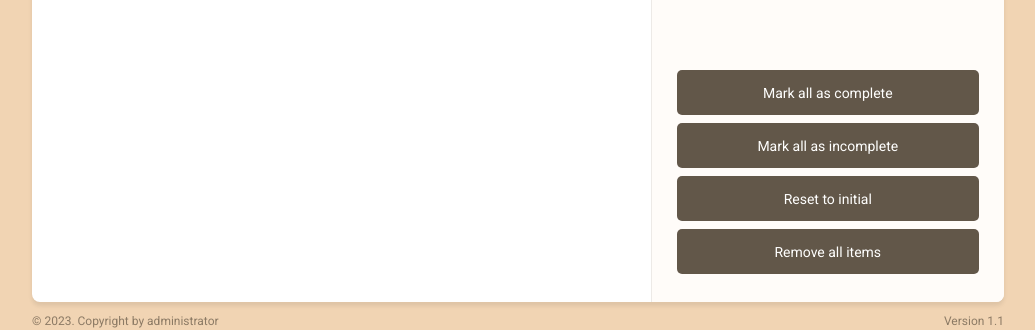
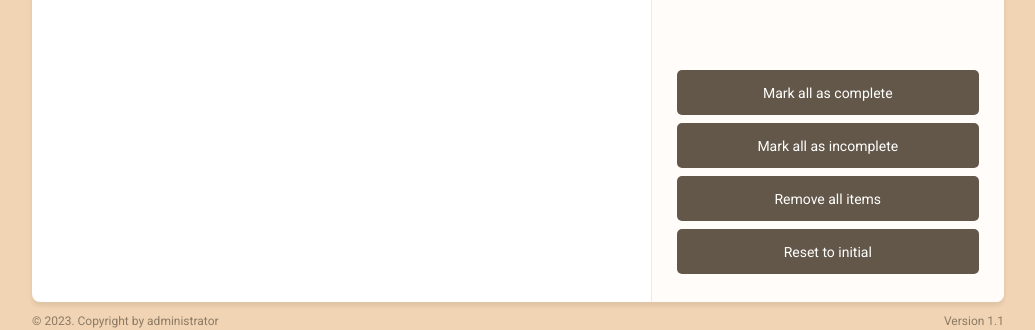
Before and after one commit to DayanK/trektag, a React (Vite) app: page / in a window 1280 px wide. Shown: the part 403-733 px from the top of the page, without its empty margins (122-1157 px from the left). Built offline with nearby package versions, Linux system fonts and the light colour scheme.

Commit message:
Add ToogleCheckbox, refactoring all handler

```diff
--- a/src/App.tsx
+++ b/src/App.tsx
@@ -4,26 +4,98 @@ import Footer from "./components/Footer";
 import Header from "./components/Header/Header";
 import ItemList from "./components/ItemsList/ItemList";
 import Sidebar from "./components/Sidebar/Sidebar";
-import { initialItems } from "./lib/constants";
+import { initialItems, ItemType, TInitialItems } from "./lib/constants";
 
 function App() {
-  const [item, setItems] = useState(initialItems)
+  const [items, setItems] = useState<ItemType[]>(initialItems);
+
+  const handleAddItems = (newItemText: string ) => {
+
+    const newItem: ItemType = {
+      id: new Date().getTime(),
+      name: newItemText,
+      packed: false
+    };
+
+    const newItems = [...items, newItem];
+    setItems(newItems)
+
+  };
+
+  const handleDeleteItems = (id: number) => {
+    const newItems = items.filter((item) => item.id !== id);
+    setItems(newItems)
+  }
+
+  const handleToogleItems = (id:number) => {
+
+    const newItems = items.map((item) => {
+
+        if(item.id === id){
+          return {...item, packed: !item.packed};
+        }
+
+        return item
+
+    });
+
+    setItems(newItems)
+  }
+
+
+  const handleRemoveAllItems = () => {
+    setItems([]);
+  };
+
+  const handleResetToInitial = () => {
+    setItems(initialItems)
+  };
+
+  const handleMarkAllAsCompleted  = () => {
+    const newItems : TInitialItems = items.map((item) =>{
+       return {...item, packed: true}
+    });
+    console.log(newItems)
+
+
+    setItems(newItems);
+  }
+
+  const handleMarkAllAsInCompleted = () => {
+    const newItems: TInitialItems = items.map((item) => {
+      return { ...item, packed: false };
+    });
+
+    setItems(newItems);
+    console.log("Marked all as incomplete: ", newItems);
+  };
+
+
 
 
   return (
-
     <>
       <BackgroundHeading />
 
       <main>
         <Header />
-        <ItemList items={item}/>
-        <Sidebar setItems={setItems} />
+        <ItemList
+          items={items}
+          handleDeleteItems={handleDeleteItems}
+          handleToogleItems={handleToogleItems}
+        />
+        <Sidebar
+          handleAddItems={handleAddItems}
+          handleMarkAllAsCompleted={handleMarkAllAsCompleted}
+          handleMarkAllAsInCompleted={handleMarkAllAsInCompleted}
+          handleResetToInitial={handleResetToInitial}
+          handleRemoveAllItems={handleRemoveAllItems}
+        />
       </main>
 
       <Footer />
     </>
-  )
+  );
 }
 
 export default App
--- a/src/components/Button.tsx
+++ b/src/components/Button.tsx
@@ -2,13 +2,14 @@
 import React, { ReactNode } from 'react';
 
 interface ButtonProps {
-    type: string
+    buttonType: string
     children: ReactNode;
+    onClick?: () => void;
 }
 
-const Button: React.FC<ButtonProps> = ({ type, children }) => {
+const Button: React.FC<ButtonProps> = ({ buttonType, children, onClick }) => {
   return (
-    <button className={`btn ${type === 'secondary' ? "btn--secondary" : ""}`}>
+    <button onClick={onClick} className={`btn ${buttonType === 'secondary' ? "btn--secondary" : ""}`}>
       {children}
     </button>
   );
--- a/src/components/ItemsList/Item.tsx
+++ b/src/components/ItemsList/Item.tsx
@@ -2,20 +2,24 @@ import React from 'react';
 
 interface ItemProps {
   item: {
+    id:number,
     name: string;
     packed: boolean;
   };
+  handleDeleteItems : (id: number) => void;
+  handleToogleItems : (id: number) => void;
+
 }
 
-const Item: React.FC<ItemProps> = ({ item }) => {
+const Item: React.FC<ItemProps> = ({ item, handleDeleteItems, handleToogleItems }) => {
   return (
     <li className="item">
       <label>
-        <input type="checkbox" defaultChecked={item.packed} />
+        <input type="checkbox" checked={item.packed} onClick={()=>handleToogleItems(item.id)} />
         {item.name}
       </label>
 
-      <button>❌</button>
+      <button onClick={() => handleDeleteItems(item.id)}>❌</button>
     </li>
   );
 };
--- a/src/components/ItemsList/ItemList.tsx
+++ b/src/components/ItemsList/ItemList.tsx
@@ -4,13 +4,21 @@ import { TInitialItems } from "../../lib/constants";
 
 interface ItemListProps {
   items: TInitialItems;
+  handleDeleteItems: (id: number) => void;
+  handleToogleItems : (id: number) => void;
+
 }
 
-const ItemList: React.FC<ItemListProps> = ({ items }) => {
+const ItemList: React.FC<ItemListProps> = ({ items, handleDeleteItems, handleToogleItems }) => {
   return (
     <ul>
       {items.map((item) => {
-        return <Item key={item.id} item={item} />;
+        return <Item
+          key={item.id}
+          item={item}
+          handleDeleteItems={handleDeleteItems}
+          handleToogleItems={handleToogleItems}
+          />;
       })}
     </ul>
   );
--- a/src/components/Sidebar/AddItemForm.tsx
+++ b/src/components/Sidebar/AddItemForm.tsx
@@ -1,13 +1,12 @@
-import { ChangeEvent, Dispatch, FormEvent, SetStateAction, useRef, useState } from "react";
+import { ChangeEvent, FormEvent, useRef, useState } from "react";
 import Button from "../Button";
-import { TInitialItems, ItemType } from "../../lib/constants";
 
 interface IAddItemForm {
-  setItems: Dispatch<SetStateAction<TInitialItems>>
+  onAddItems: (itemText: string) => void;
 }
 
 
-const AddItemForm : React.FC<IAddItemForm> = ({ setItems }) => {
+const AddItemForm : React.FC<IAddItemForm> = ({ onAddItems }) => {
   const [itemText, setItemText] = useState<string>("");
   const inputRef = useRef<HTMLInputElement | null>(null);
 
@@ -25,12 +24,9 @@ const AddItemForm : React.FC<IAddItemForm> = ({ setItems }) => {
       return  // permet de stopper la function AddItemForm et empecher le block de continuer
     }
 
-    const newItem: ItemType = {
-      id: new Date().getTime(),
-      name: itemText,
-      packed: false, };
-      setItems((prevItems) => [...prevItems, newItem]);
-      setItemText("");
+
+    onAddItems(itemText)
+    setItemText("");
   }
 
   return (
@@ -42,7 +38,7 @@ const AddItemForm : React.FC<IAddItemForm> = ({ setItems }) => {
           onChange={handleChange}
           autoFocus={true}
         />
-        <Button type="secondary"> Add to list</Button>
+        <Button buttonType="secondary" > Add to list</Button>
 
     </form>
   )
--- a/src/components/Sidebar/ButtonGroup.tsx
+++ b/src/components/Sidebar/ButtonGroup.tsx
@@ -1,13 +1,50 @@
-import { secondaryButtons } from "../../lib/constants";
+// import { secondaryButtons } from "../../lib/constants";
 import Button from "../Button";
 
 
-const ButtonGroup = () => {
+interface IButtGroupProps {
+  handleAddItems: (itemText: string) => void;
+  handleMarkAllAsCompleted: () => void;
+  handleMarkAllAsInCompleted: () => void;
+  handleResetToInitial: () => void;
+  handleRemoveAllItems: () => void;
+}
+
+
+
+const ButtonGroup: React.FC<IButtGroupProps> = ({
+  handleMarkAllAsCompleted,
+  handleMarkAllAsInCompleted,
+  handleRemoveAllItems,
+  handleResetToInitial,
+}) => {
+  const secondaryButtons = [
+    {
+      text: "Mark all as complete",
+      onClick: handleMarkAllAsCompleted,
+    },
+    {
+      text: "Mark all as incomplete",
+      onClick: handleMarkAllAsInCompleted,
+    },
+    {
+      text: "Remove all items",
+      onClick: handleRemoveAllItems,
+    },
+    {
+      text: "Reset to initial",
+      onClick: handleResetToInitial,
+    },
+  ];
+
   return (
     <section className="button-group">
-      {secondaryButtons.map((text) => (
-        <Button key={text} type="secondary">
-          {text}
+      {secondaryButtons.map((button) => (
+        <Button
+          key={button.text + button.text.toString()}
+          buttonType="secondary"
+          onClick={button.onClick}>
+          {button.text}
         </Button>
       ))}
     </section>
--- a/src/components/Sidebar/Sidebar.tsx
+++ b/src/components/Sidebar/Sidebar.tsx
@@ -1,18 +1,27 @@
-import { Dispatch, SetStateAction } from "react";
 import AddItemForm from "./AddItemForm";
 import ButtonGroup from "./ButtonGroup";
-import { TInitialItems } from "../../lib/constants";
 
 interface ISidebarProps {
-  setItems: Dispatch<SetStateAction<TInitialItems>>
+  handleAddItems: (itemText: string) => void;
+
+  handleRemoveAllItems: () => void;
+  handleResetToInitial: () => void;
+  handleMarkAllAsCompleted: () => void;
+  handleMarkAllAsInCompleted: () => void
 }
 
-const Sidebar: React.FC<ISidebarProps> = ({ setItems }) => {
+const Sidebar: React.FC<ISidebarProps> = ({ handleAddItems,  handleMarkAllAsCompleted, handleResetToInitial,handleRemoveAllItems, handleMarkAllAsInCompleted}) => {
   return (
     <div className="sidebar">
-      <AddItemForm setItems={setItems} />
+      <AddItemForm onAddItems={handleAddItems} />
 
-      <ButtonGroup />
+      <ButtonGroup
+        handleAddItems={handleAddItems}
+        handleMarkAllAsCompleted= {handleMarkAllAsCompleted}
+        handleMarkAllAsInCompleted= {handleMarkAllAsInCompleted}
+        handleRemoveAllItems= {handleRemoveAllItems}
+        handleResetToInitial= {handleResetToInitial}
+      />
     </div>
   );
 };
--- a/src/lib/constants.ts
+++ b/src/lib/constants.ts
@@ -24,9 +24,21 @@ export type TInitialItems = ItemType[];
     },
   ];
 
- export const secondaryButtons: string[] = [
-    "Mark all as complete",
-    "Mark all as incomplete",
-    "Reset to initial",
-    "Remove all items"
-  ];
+ export const secondaryButtons = [
+   {
+     text: "Mark all as complete",
+     onClick: "handleMarkAllAsCompleted",
+   },
+   {
+     text: "Mark all as incomplete",
+     onClick: "handleMarkAllAsInCompleted",
+   },
+   {
+     text: "Remove all items",
+     onClick: "handleRemoveAllItems",
+   },
+   {
+     text: "Reset to initial",
+     onClick: "handleResetToInitial",
+   },
+ ];
```
